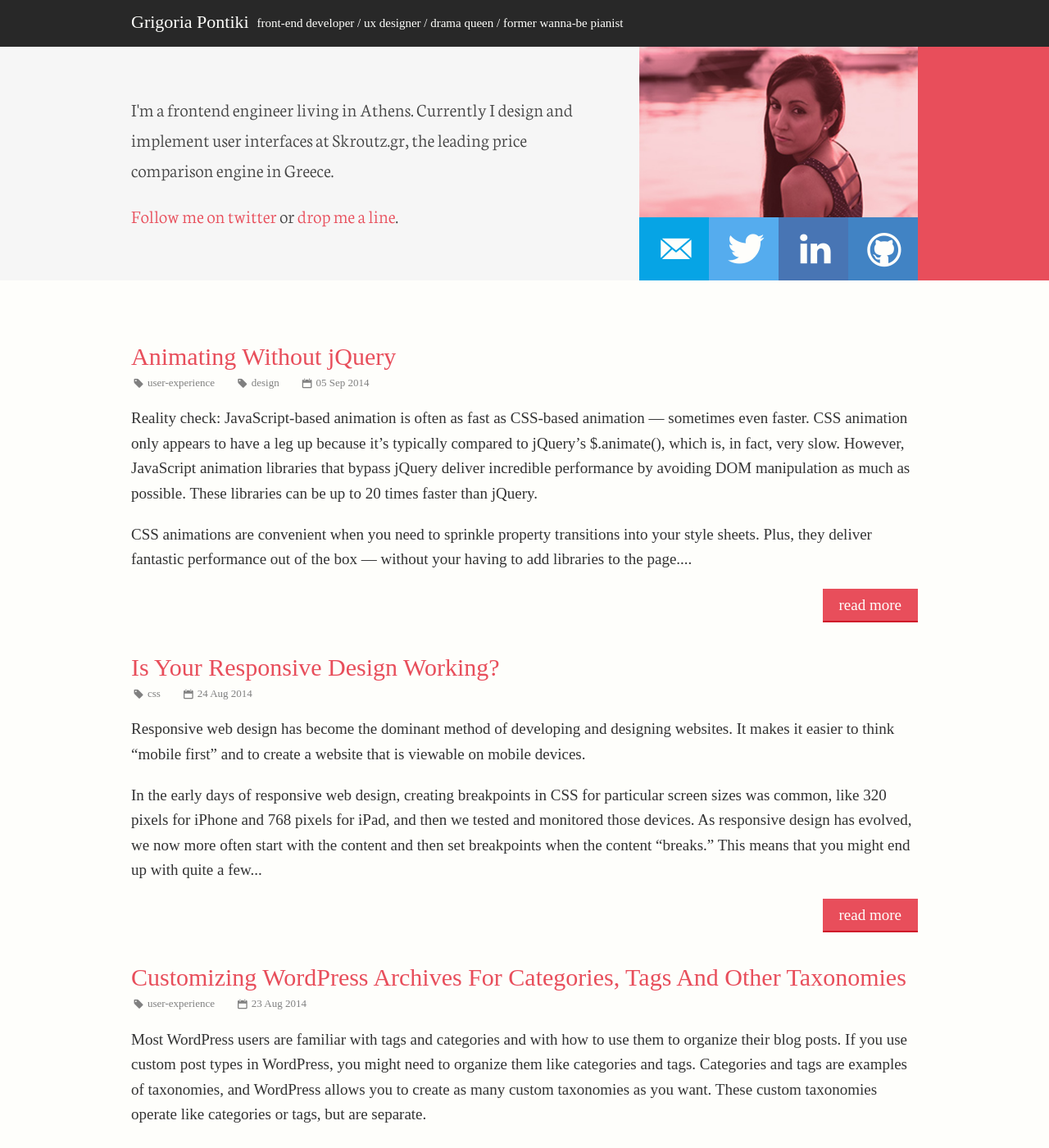
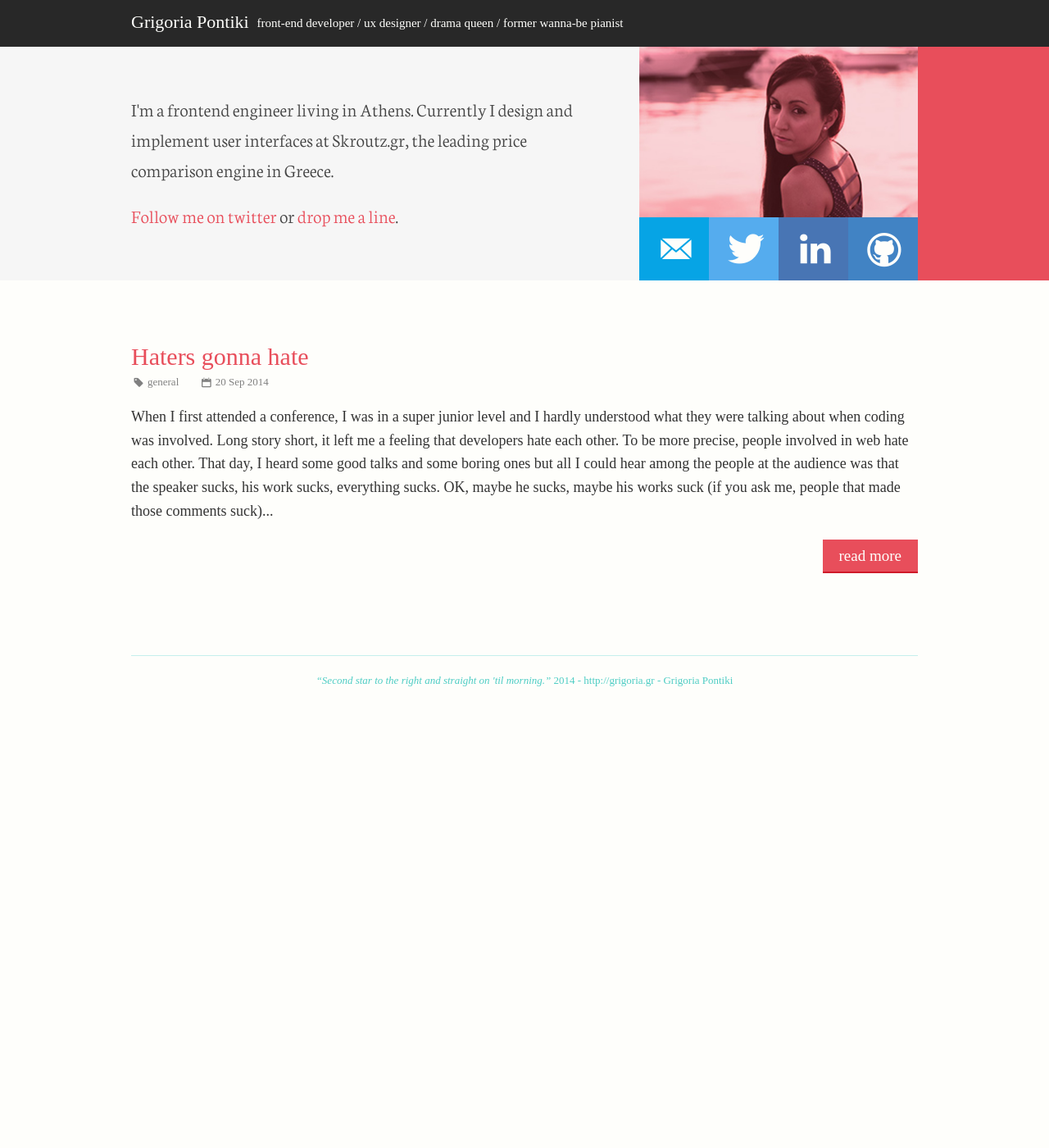
Before and after one commit to grigoria/blog, a Jekyll site: the page built from index.html, in a window 1280 px wide and 1400 px high. Shown: the whole window at 82% size. Built offline with Jekyll 4.4.1, drawn with Linux system fonts in a browser that asks for light colours; nearby versions of some CDN libraries; some of the changed text lies outside the part shown.

Commit message:
Update posts
Add first blogpost

```diff
--- a/_posts/2014-08-23-first-post.md
+++ /dev/null
@@ -1,11 +0,0 @@
----
-layout: post
-title:  "Customizing WordPress Archives For Categories, Tags And Other Taxonomies"
-date:   2014-08-23 18:43:39
-tags: user-experience
----
-
-<p>Most WordPress users are familiar with tags and categories and with how to use them to organize their blog posts. If you use custom post types in WordPress, you might need to organize them like categories and tags. Categories and tags are examples of taxonomies, and WordPress allows you to create as many custom taxonomies as you want. These custom taxonomies operate like categories or tags, but are separate.</p>
-<p>In this tutorial, we’ll explain custom taxonomies and how to create them. We’ll also go over which template files in a WordPress theme control the archives of built-in and custom taxonomies, and some advanced techniques for customizing the behavior of taxonomy archives.</p>
-<p>Before continuing, let’s get our terminology straight. A taxonomy is a WordPress content type, used primarily to organize content of any other content type. The two taxonomies everyone is familiar with are built in: categories and tags. We tend to call an individual posting of a tag a “tag,” but to be precise, we should refer to it as a “term” in the “tag” taxonomy. We pretty much always refer to items in a custom taxonomy as “terms.”</p>
-<p>Categories and tags represent the two types of taxonomies: hierarchical and non-hierarchical. Like categories, hierarchical taxonomies can have parent-child relationships between terms in the taxonomy. For example, you might have on your blog a “films” category that has several child categories, with names like “foreign” and “domestic.” Custom taxonomies may also be hierarchical, like categories, or non-hierarchical, like tags.</p>
--- a/_posts/2014-08-24-second-post.md
+++ /dev/null
@@ -1,11 +0,0 @@
----
-layout: post
-title:  "Is Your Responsive Design Working? "
-date:   2014-08-24 17:11:39
-tags: css
----
-
-<p>Responsive web design has become the dominant method of developing and designing websites. It makes it easier to think “mobile first” and to create a website that is viewable on mobile devices.</p>
-<p>In the early days of responsive web design, creating breakpoints in CSS for particular screen sizes was common, like 320 pixels for iPhone and 768 pixels for iPad, and then we tested and monitored those devices. As responsive design has evolved, we now more often start with the content and then set breakpoints when the content “breaks.” This means that you might end up with quite a few content-centric breakpoints and no particular devices or form factors on which to test your website.</p>
-<p>However, we are just guessing that our designs will perform well with different device classes and form factors and across different interaction models. We need to continually monitor a design’s performance with real traffic.</p>
-<p>Content-centric breakpoints are definitely the way to go, but they also mean that monitoring your website to identify when it breaks is more important. This information, when easily accessible, provides hints on what types of devices and form factors to test further.</p>
--- a/_posts/2014-09-05-third-post.md
+++ /dev/null
@@ -1,11 +0,0 @@
----
-layout: post
-title:  "Animating Without jQuery"
-date:   2014-09-05 23:57:39
-tags: user-experience design
----
-
-<p>Reality check: JavaScript-based animation is often as fast as CSS-based animation — sometimes even faster. CSS animation only appears to have a leg up because it’s typically compared to jQuery’s $.animate(), which is, in fact, very slow. However, JavaScript animation libraries that bypass jQuery deliver incredible performance by avoiding DOM manipulation as much as possible. These libraries can be up to 20 times faster than jQuery.</p>
-<p>CSS animations are convenient when you need to sprinkle property transitions into your style sheets. Plus, they deliver fantastic performance out of the box — without your having to add libraries to the page. However, when you use CSS transitions to power rich motion design (the kind you see in the latest versions of iOS and Android), they become too difficult to manage or their features simply fall short.</p>
-<p>Before continuing, let’s get our terminology straight. A taxonomy is a WordPress content type, used primarily to organize content of any other content type. The two taxonomies everyone is familiar with are built in: categories and tags. We tend to call an individual posting of a tag a “tag,” but to be precise, we should refer to it as a “term” in the “tag” taxonomy. We pretty much always refer to items in a custom taxonomy as “terms.”</p>
-<p>Categories and tags represent the two types of taxonomies: hierarchical and non-hierarchical. Like categories, hierarchical taxonomies can have parent-child relationships between terms in the taxonomy. For example, you might have on your blog a “films” category that has several child categories, with names like “foreign” and “domestic.” Custom taxonomies may also be hierarchical, like categories, or non-hierarchical, like tags.</p>
--- /dev/null
+++ b/_posts/2014-09-20-haters-gonna-hate.md
@@ -0,0 +1,22 @@
+---
+layout: post
+title:  "Haters gonna hate"
+date:   2014-09-20 12:10:39
+tags: general
+---
+
+<p>When I first attended a conference, I was in a super junior level and I hardly understood what they were talking about when coding was involved. Long story short, it left me a feeling that developers hate each other. To be more precise, people involved in web hate each other. That day, I heard some good talks and some boring ones but all I could hear among the people at the audience was that the speaker sucks, his work sucks, everything sucks. OK, maybe he sucks, maybe his works suck (if you ask me, people that made those comments suck) but I find it unlikely that every speaker was bad and all the greatest minds were in the audience. But I remember feeling ‘sad’ for them, as I was able (even as a complete newbie) to understand that some of the talks were really interesting.</p>
+
+<p>As I'm meeting more and more developers, I figured that this hatred is not a speakers-developers thing. It's everywhere. Of course I'm not saying there isn't any respect among people or that I haven't seen good intentions there. All I'm saying is that, from the things I've seen, a lot of people "bully" others by lowering the value of their work.</p>
+
+<p>I am in a field where there are a lot of young people, it is growing rapidly and very often, especially when design is involved, there is no right or wrong. It's about different techniques and personal judgment. As a former pianist, I know that it is a common phenomenon among people involved in creative professions and I consider development one of them. Most of the people who make such comments often don't have the appropriate knowledge to judge objectively. For me, when you are an expert at what you do, you are humble and you know that the road to success involves a lot of mistakes. For some people, a bad talk or some bad work is one of those mistakes. For others, this is what they will do for the rest of their career: be amateurs. In both cases, people make their choices and live with it.</p>
+
+<p>I consider myself a good person and I used to get frustrated with such hateful comments. But then it popped in my mind: It's easy. Of course it is..you just sit there, looking at the other person exposing himself and his work, recounting his experiences, expressing his beliefs and you are just sitting there, judging him. Of course everyone is being judged, every second of our lives, but judging loudly.. is different, isn't it? You can create something better, you can get inspired or not and move on, but it is time-consuming and you want people to know that you are better <em>now</em>; not when they see your portfolio or when you build the same thing in half time, but now. So here it is: "He sucks, I can do it better with .... ". You try to look superior by devaluing the other person's work and during that time, you try to be as good as him or make this fact obvious.</p>
+
+<p>Don't get me wrong, it's not that I haven't heard bad talks, or that I haven't ever judged others. When someone presents a talk, I expect him to give his best. All I'm saying is that I respect him because maybe this is his way to get better, and I also value what he does because I can't do it (Don't start thinking "everyone can do it, it just needs practice". I just can't). Or even if I can do it, he does it too and I think it's great.</p>
+
+<p>There is a phrase by Tom Hiddleston that I have used again in the past but summarises the way I think:
+  <blockquote>Stay hungry, stay young, stay foolish, stay curious, and above all stay humble, because just when you think you’ve got all the answers is the moment when some bitter twist of fate in the universe will remind you that you very much don’t.</blockquote>
+</p>
+
+<p>So...this is my first post. It's not a "don't hate me post", it's a "I'd love you to hate me" post. Cause when this happens, it means I have taken a step further, my word will have inspired some people, as I got inspired by other people. This blog will mainly serve as a "note to myself". I have nothing new to say, I have nothing to say that you can't google and I'm not a css pro to write a stunning css technique. In fact, I'm a superhero css developer but still humble enough not to brag about it. I will write now and then because I have things in my mind that I want to see written. I will tweet them too, because I desperately need followers.</p>
--- a/_sass/_custom.scss
+++ b/_sass/_custom.scss
@@ -4,6 +4,7 @@ $white: #fefefb;
 $grey: #f6f6f6;
 $grey2: #444;
 $grey3: #333;
+$grey4: #ccc;
 $fuchsia: #e84e5b;
 $green: #4ecdc4;
 $black: #282828;
--- a/_sass/_general.scss
+++ b/_sass/_general.scss
@@ -63,6 +63,10 @@ p {
 
 }
 
+ol {
+  list-style-position: inside;
+}
+
 // Layout
 
 .wrapper {
@@ -95,6 +99,32 @@ code {
 
   b {
     color: #af7dff;
+  }
+}
+
+em {
+  font-style: italic;
+}
+
+blockquote {
+  border-left: 7px solid $grey4;
+  margin: $vr/2 0;
+  padding: $vr/4;
+  quotes: "\201C""\201D""\2018""\2019";
+  font-size: 17px;
+  line-height: 1.6;
+  font-family: $freight;
+  color: $grey3;
+  font-style: italic;
+
+  &:before {
+    color: $grey4;
+    content: open-quote;
+    font-size: 60px;
+    line-height: 0.1em;
+    margin-right: 0.25em;
+    vertical-align: -0.4em;
+    font-style: normal;
   }
 }
 
@@ -185,6 +215,7 @@ header {
 
     a,
     a:visited {
+      @include transition(all, 0, ease);
       color: $white;
     }
   }
@@ -195,6 +226,7 @@ header {
 
     a,
     a:visited {
+      @include transition(all, 0, ease);
       color: $white;
     }
   }
@@ -286,18 +318,30 @@ footer {
 article {
   margin-bottom: $vr;
 
-  h4 {
+  h4,
+  h5 {
     font-size: 30px;
     font-family: $franklin;
     color: $grey2;
+  }
+
+  h5 {
+    font-size: 20px;
+    font-family: $freight;
+    color: $grey2;
+    padding-bottom: $vr/2;
+    margin: $vr 0 $vr/2;
+    border-bottom: 1px solid $grey4;
   }
 
   .content {
     margin-bottom: $vr*1.5;
   }
 
-  p {
-    font-size: 19px;
+  p,
+  ul,
+  ol {
+    font-size: 18px;
     line-height: 1.6;
     font-family: $freight;
     color: $grey3;
@@ -305,6 +349,23 @@ article {
     &.tags {
       margin-bottom: 15px;
     }
+  }
+
+  ul,
+  ol {
+    list-style-position: inside;
+
+    li {
+      margin-bottom: $vr/4;
+    }
+  }
+
+  ul {
+    list-style-type: disc;
+  }
+
+  ol {
+    list-style-type: decimal;
   }
 }
 
--- a/css/reset.css
+++ b/css/reset.css
@@ -18,6 +18,10 @@ time, mark, audio, video {
   font: inherit;
   vertical-align: baseline;
 }
+ul,
+ol {
+  list-style: none;
+}
 /* HTML5 display-role reset for older browsers */
 article, aside, details, figcaption, figure,
 footer, header, hgroup, menu, nav, section {
@@ -26,17 +30,6 @@ footer, header, hgroup, menu, nav, section {
 body {
   line-height: 1;
 }
-ol, ul {
-  list-style: none;
-}
-blockquote, q {
-  quotes: none;
-}
-blockquote:before, blockquote:after,
-q:before, q:after {
-  content: '';
-  content: none;
-}
 table {
   border-collapse: collapse;
   border-spacing: 0;
```
